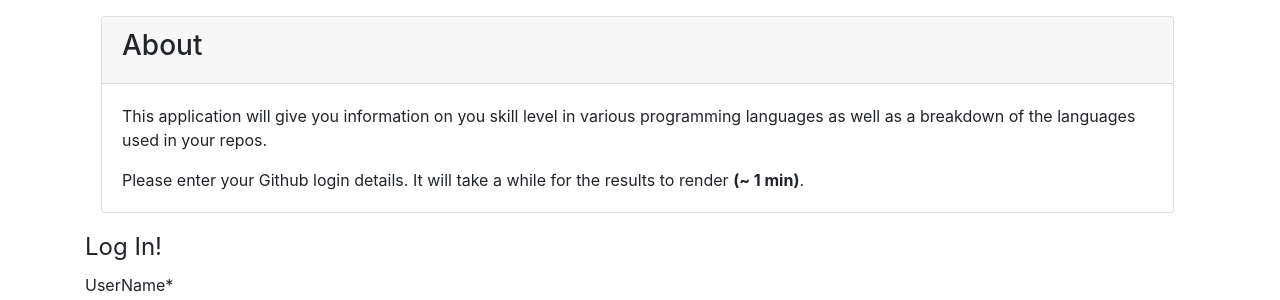
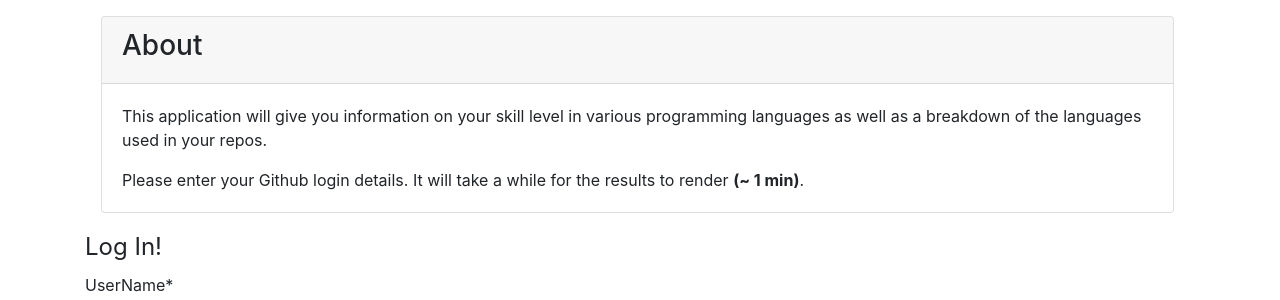
Before and after one commit to SeanFitz1997/CS3012-Lowest_Common_Ancestor-, a Django app: page / in a window 1280 px wide. Shown: the part 101-401 px from the top of the page. Run offline with Django 3.2, Linux system fonts and the light colour scheme; some libraries are stand-ins or nearby versions.

Commit message:
Fix spelling on login page

```diff
--- a/Github_Access/User/templates/User/login.html
+++ b/Github_Access/User/templates/User/login.html
@@ -7,7 +7,7 @@
                 <h3>About</h3>
             </div>
             <div class='card-body'>
-                <p class='card-text'>This application will give you information on you skill level in various programming languages as well as a breakdown of the languages used in your repos.</p>
+                <p class='card-text'>This application will give you information on your skill level in various programming languages as well as a breakdown of the languages used in your repos.</p>
                 <p class='card-text'>Please enter your Github login details. It will take a while for the results to render <b>(~ 1 min)</b>.</p>
             </div>
         </div>
```
